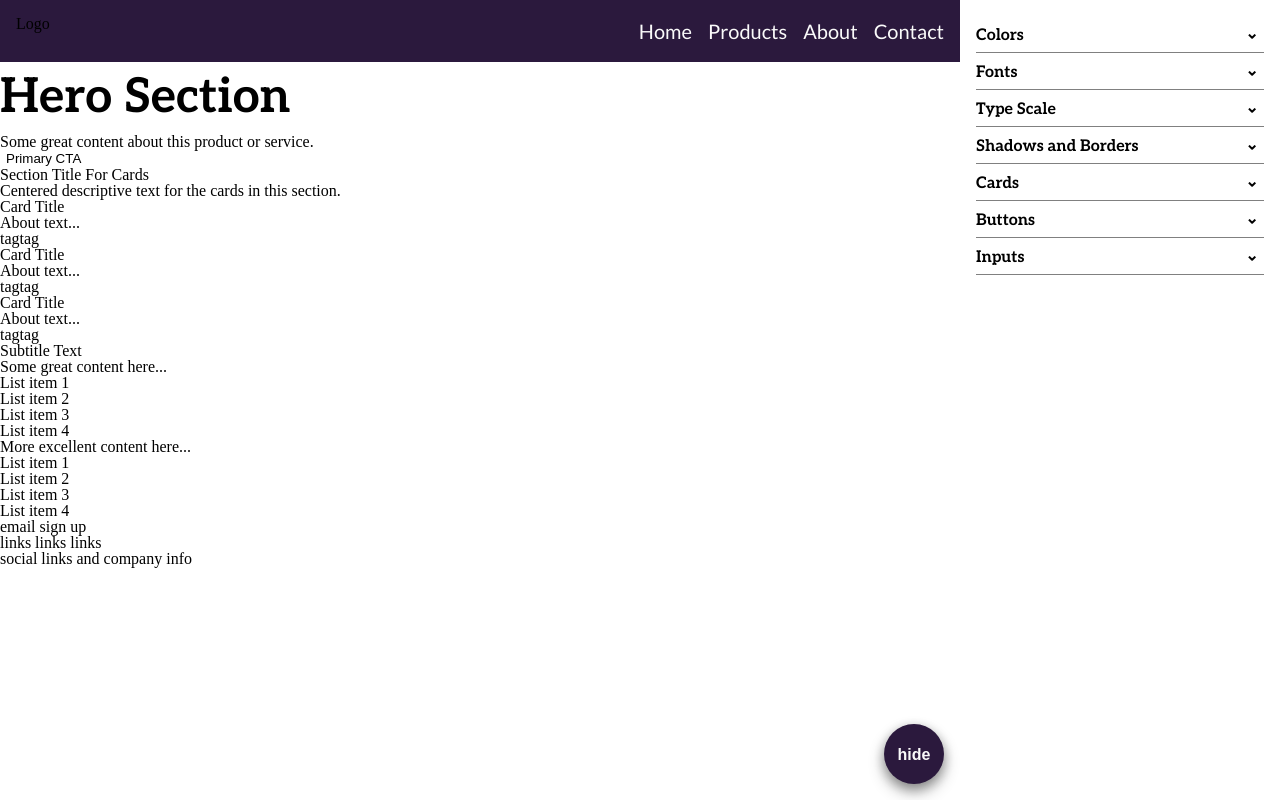
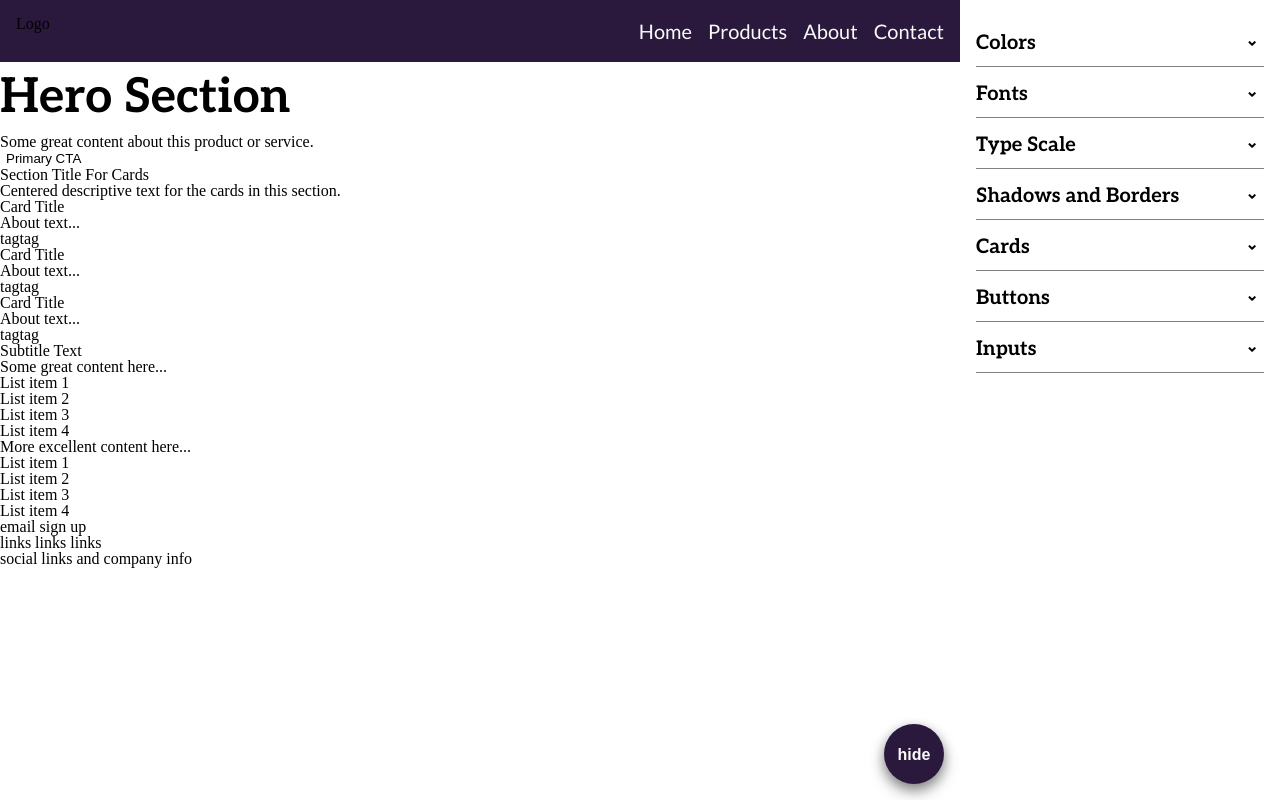
Before and after one commit to brendanbax/fledge, a Vue app: page / in a window 1280 px wide. Built offline with nearby package versions, Linux system fonts and the light colour scheme.

Commit message:
tweak accordion styles

```diff
--- a/src/components/Accordion.vue
+++ b/src/components/Accordion.vue
@@ -1,7 +1,7 @@
 <template>
-  <div class="accordion-container">
+  <section class="accordion-container">
     <div class="accordion-header">
-      <span class="accordion-title text-h6" @click="expanded = !expanded">{{ label }}</span>
+      <span class="accordion-title text-h5" @click="expanded = !expanded">{{ label }}</span>
       <button
         class="accordion-button"
         @click="expanded = !expanded"
@@ -13,7 +13,7 @@
     <div v-if="expanded" class="accordion-content">
       <slot />
     </div>
-  </div>
+  </section>
 </template>
 
 <script>
```
